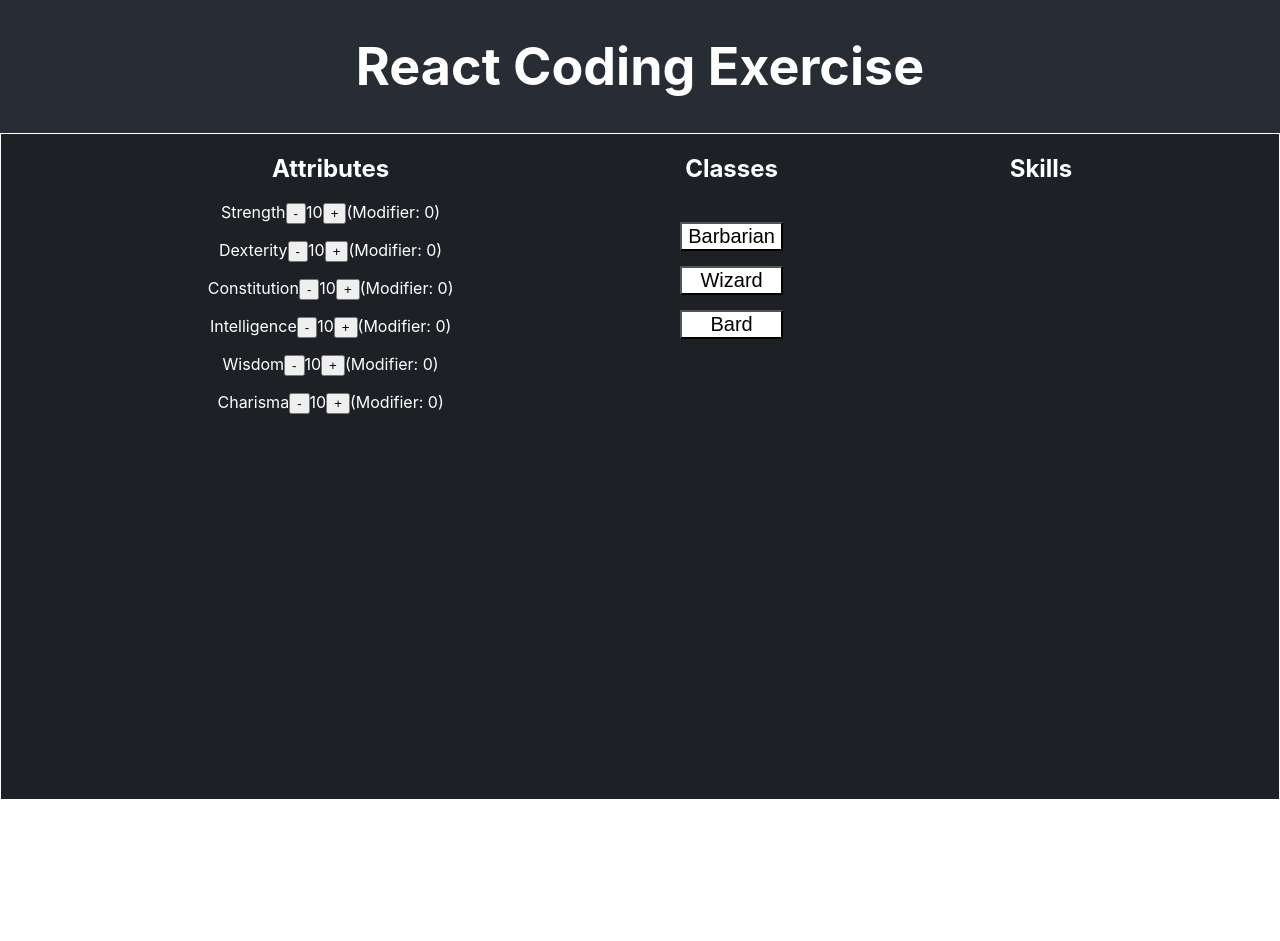
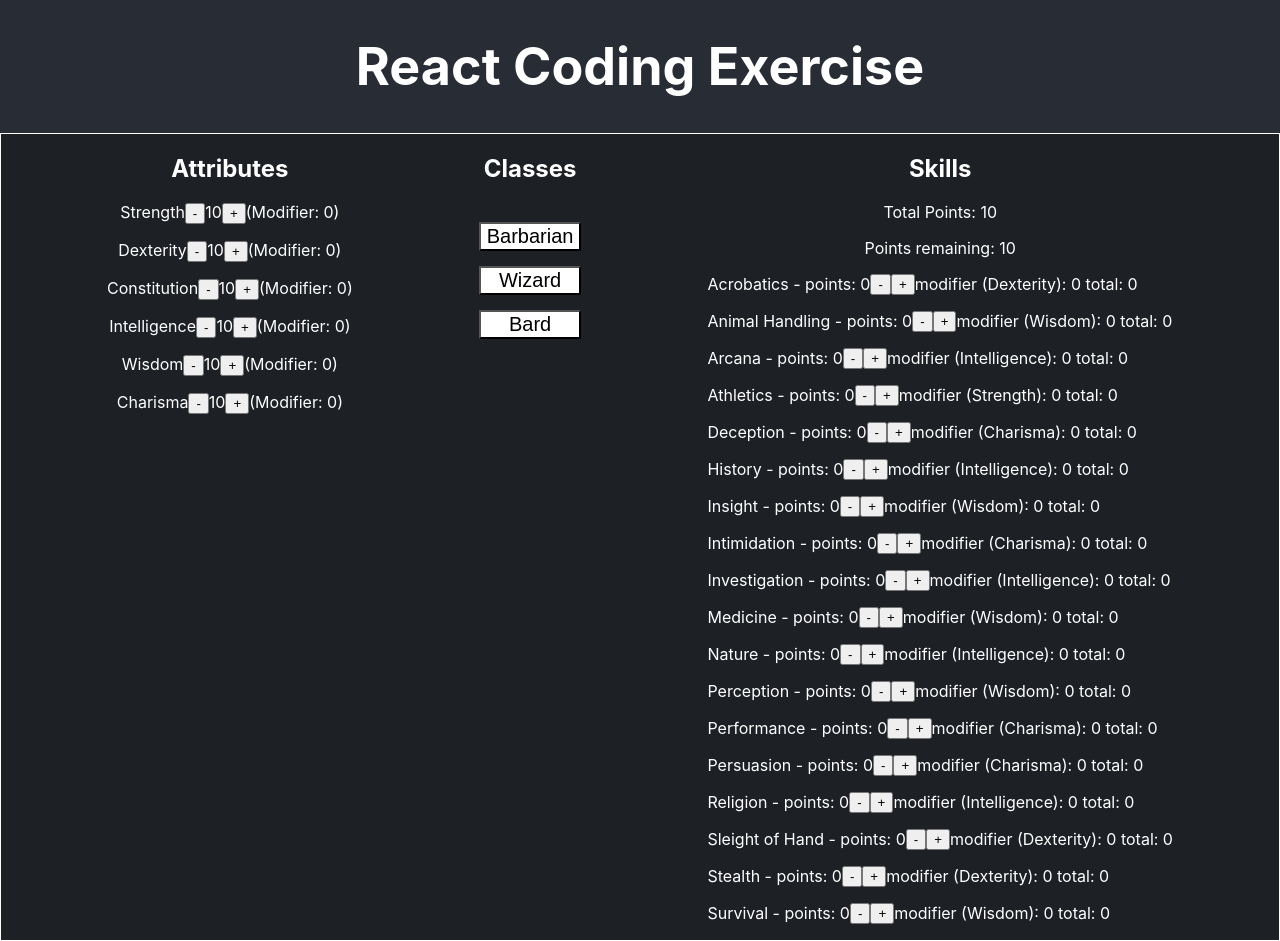
Before and after one commit to KamsiyonnaObi/recruiting-webapp-character, a React (Create React App) app: page / in a window 1280 px wide. Before the commit the page ends 800 px from the top, so only its background shows below. Built offline with nearby package versions, Linux system fonts and the light colour scheme.

Commit message:
Implement Skills,modifiers,total points

```diff
--- a/src/App.js
+++ b/src/App.js
@@ -38,7 +38,30 @@ function meetsRequirements(className) {
   return true;
 }
 
+function findIntelligenceModifier() {
+  return attributes.find(a => a.name.toLowerCase() === 'intelligence').modifier
+  }
 
+function findStrengthModifier() {
+  return attributes.find(a => a.name.toLowerCase() === 'strength').modifier
+  }
+
+function findDexterityModifier() {
+  return attributes.find(a => a.name.toLowerCase() === 'dexterity').modifier
+  }
+
+function findConstitutionModifier() {
+  return attributes.find(a => a.name.toLowerCase() === 'constitution').modifier
+  }
+
+function findWisdomModifier() {
+  return attributes.find(a => a.name.toLowerCase() === 'wisdom').modifier
+  }
+
+function findCharismaModifier() {
+  return attributes.find(a => a.name.toLowerCase() === 'charisma').modifier
+  }
+  //console.log(attributes)
 
   return (
     <div className="App">
@@ -62,7 +85,14 @@ function meetsRequirements(className) {
         </div>
         <Classes meetsRequirements = {meetsRequirements}/>
         <ClassRequirement />
-        <Skills />
+        <Skills
+          intelligenceModifier = {findIntelligenceModifier()}
+          strengthModifier = {findStrengthModifier()}
+          dexterityModifier = {findDexterityModifier()}
+          constitutionModifier = {findConstitutionModifier()}
+          wisdomModifier = {findWisdomModifier()}
+          charismaModifier = {findCharismaModifier()}
+        />
       </section>
     </div>
   );
--- a/src/components/ClassRequirement.js
+++ b/src/components/ClassRequirement.js
@@ -3,7 +3,7 @@ import { CLASS_LIST } from '../consts';
 
 const ClassRequirement = (props) => {
 
-    if (!props.classDetails) {
+    if (!props.classDetails) { //solution from Google
         return null;
     }
 
--- a/src/components/Skills.js
+++ b/src/components/Skills.js
@@ -1,9 +1,69 @@
 import React from 'react'
+import { useState, useEffect } from 'react';
 
-const Skills = () => {
+import { SKILL_LIST } from '../consts';
+
+const Skills = (props) => {
+
+  const [points, setPoints] = useState(10 + (4 * props.intelligenceModifier))
+  const [pointsSpent, setPointsSpent] = useState(0)
+  const [skills, setSkills] = useState(
+    SKILL_LIST.map(skill => ({
+      name: skill.name,
+      attributeModifier: skill.attributeModifier,
+      value: 0
+    }))
+  )
+  //change to intellingence points?
+
+  //Set Total Points everytime Intelligence Modifier changes
+  useEffect(() => {
+    const newPoints = 10 + (4 * props.intelligenceModifier)
+    setPoints(newPoints)
+    setPoints(newPoints >= 10 ? newPoints : 10) //Ensure Character has at least 10 points
+
+  }, [props.intelligenceModifier])
+
+  useEffect(() => {
+    const newPointsSpent = skills.reduce((total, skill) => total + skill.value, 0);
+    setPointsSpent(newPointsSpent);
+  }, [skills])
+  //console.log(pointsSpent)
+
+  const handleSkillChange = (index, newValue) => {
+    const updatedSkills = [...skills]
+    const skill = updatedSkills[index]
+    const maxPoints = points - pointsSpent + skill.value
+    //handle minimum and maximum points
+    if (newValue < 0) {
+      newValue = 0;
+    } else if (newValue > maxPoints) {
+      newValue = maxPoints
+    }
+    skill.value = newValue
+    setSkills(updatedSkills)
+    setPointsSpent(pointsSpent + (newValue - skill.value)) // update points remaining
+  }
+
   return (
-    <div>
+    <div className="skills_container">
         <h2>Skills</h2>
+        <p>Total Points: {points}</p>
+        <p>Points remaining: {points - pointsSpent}</p>
+        {skills.map((skill, index) => {
+            const modifier = props[skill.attributeModifier.toLowerCase() + 'Modifier']
+            const total = skill.value + modifier
+            return (
+            <div key={index}>
+                <p>{skill.name} - points: {skill.value}
+                <button onClick={() => handleSkillChange(index, skill.value - 1)}>-</button>
+                <button onClick={() => handleSkillChange(index, skill.value + 1)}>+</button>
+                modifier ({skill.attributeModifier}): {modifier} total: {total}
+                {/* {console.log(skill.attributeModifier)} */}
+                </p>
+            </div>
+        )
+      })}
     </div>
   )
 }
--- a/src/index.css
+++ b/src/index.css
@@ -24,3 +24,8 @@ code {
 .class_list{
   padding: 20px;
 }
+
+.skills_container > div > p{
+  display: flex;
+  align-items: flex-start;
+}
```
